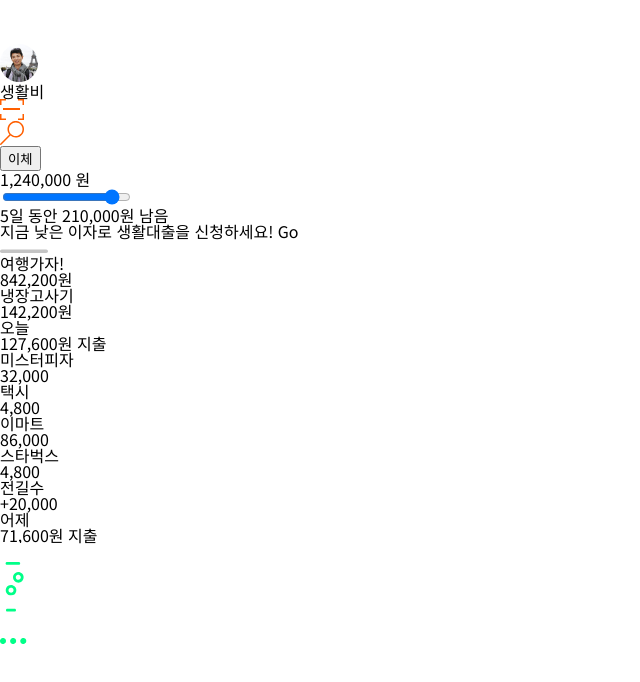
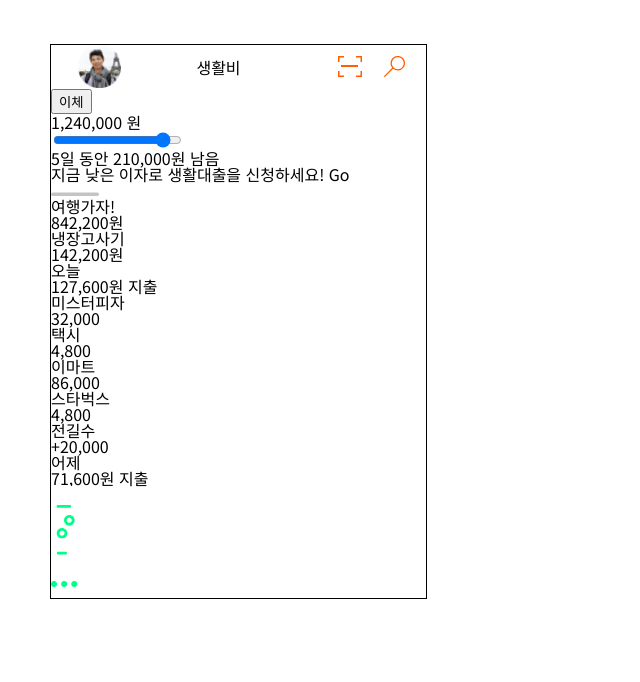
Before and after one commit to lazy-sky/bank-app, a plain HTML site: page index.html in a window 1280 px wide. Shown: the whole page, without its empty margins (0-640 px from the left). Drawn offline with Linux system fonts and the light colour scheme.

Commit message:
feat: Styling header items

```diff
--- a/style.css
+++ b/style.css
@@ -5,4 +5,38 @@ body {
   /* 핸드폰에 있는 상태바를 표현한 것 */
   margin-top: 44px;
   font-family: 'Noto Sans KR', sans-serif;
+
+  /* 핸드폰 디스플레이용, 나중에 지워야 함 */
+  width: 375px;
+  border: 1px solid black;
+  margin-left: 50px;
 }
+
+header > ul {
+  /* border: 1px solid green; */
+
+  display: flex;
+  justify-content: space-between;
+  align-items: center;
+
+  margin-left: 27px;
+  margin-right: 21px;
+}
+
+header .header-profile > img {
+  width: 43px;
+  height: 43px;
+}
+
+header .header-title {
+  vertical-align: middle;
+}
+
+header .header-option {
+  display: flex;
+}
+
+.header-option img {
+  height: 21px;
+  margin-left: 22px;
+}
```
